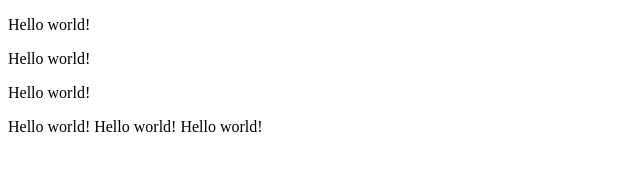
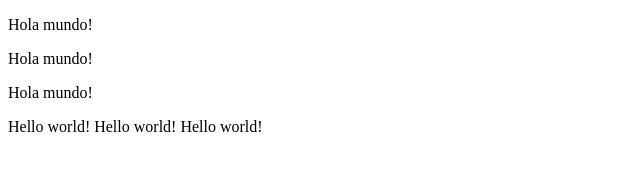
Before and after one commit to kevintejadajr/ProgWeb1, a plain HTML site: page index.html in a window 1280 px wide. Shown: the full height of the page, 0-640 px from the left. Drawn offline with Linux system fonts and the light colour scheme.

Commit message:
Update index.html

```diff
--- a/index.html
+++ b/index.html
@@ -7,9 +7,9 @@
 </head>
 <body>
 
-    <p>Hello world!</p>
-    <p>Hello world!</p>
-    <p>Hello world!</p>
+    <p>Hola mundo!</p>
+    <p>Hola mundo!</p>
+    <p>Hola mundo!</p>
     <w>Hello world!</w>
     <w>Hello world!</w>
     <w>Hello world!</w>
```
